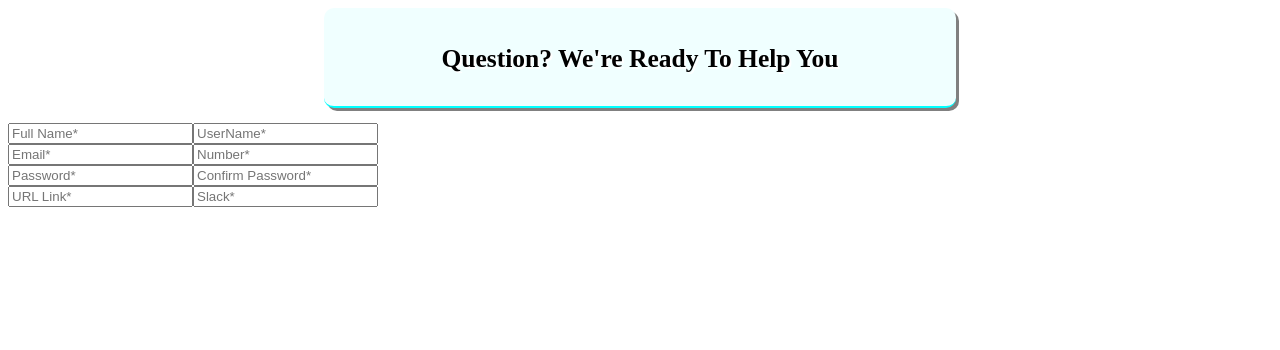
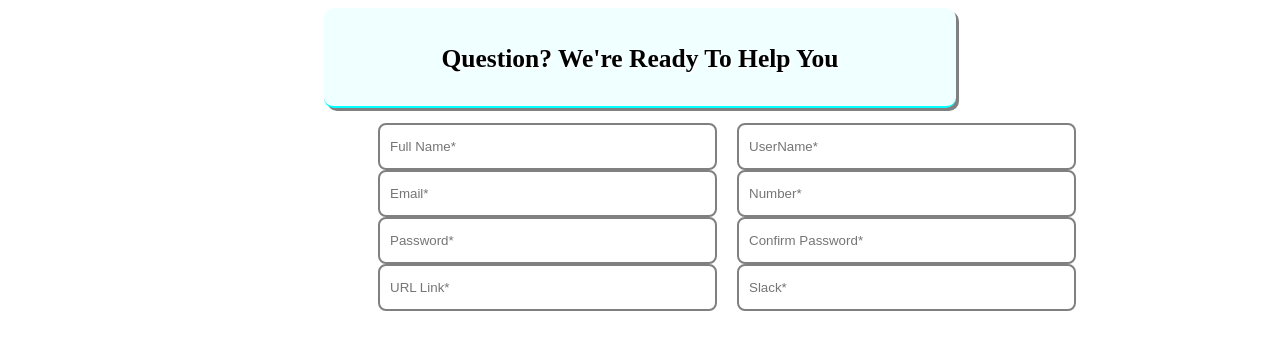
Before and after one commit to 123Somrat/Form-Validation, a React (Create React App) app: page / in a window 1280 px wide. Shown: the top 350 px of the page. Built offline with nearby package versions, Linux system fonts and the light colour scheme.

Commit message:
apply css all form feild

```diff
--- a/src/App.css
+++ b/src/App.css
@@ -13,3 +13,85 @@
     font-size:17px;
     margin-bottom: 15px;
 }
+
+.formDiv{
+    width:50%;
+    height: 350px;
+    margin:0 auto;
+    box-sizing: border-box;
+    background-color: azure;
+
+}
+.input{
+  width:315px;
+  height:23px;
+  padding:10px;
+  border:2px solid grey;
+  border-radius: 8px;
+  margin-right: 20px;
+  margin-left: 370px;
+
+}
+.userName{
+  width:315px;
+  height:23px;
+  padding:10px;
+  border:2px solid grey;
+  border-radius: 8px;
+}
+.Email{
+  width:315px;
+  height:23px;
+  padding:10px;
+  border:2px solid grey;
+  border-radius: 8px;
+  margin-right: 20px;
+  margin-left: 370px;
+
+}
+.Number{
+  width:315px;
+  height:23px;
+  padding:10px;
+  border:2px solid grey;
+  border-radius: 8px;
+
+
+}
+.Password{
+  width:315px;
+  height:23px;
+  padding:10px;
+  border:2px solid grey;
+  border-radius: 8px;
+  margin-right: 20px;
+  margin-left: 370px;
+}
+.confirm-Password{
+  width:315px;
+  height:23px;
+  padding:10px;
+  border:2px solid grey;
+  border-radius: 8px;
+
+
+}
+.url{
+  width:315px;
+  height:23px;
+  padding:10px;
+  border:2px solid grey;
+  border-radius: 8px;
+  margin-right: 20px;
+  margin-left: 370px;
+  margin-bottom: 15px;
+}
+.slug{
+  width:315px;
+  height:23px;
+  padding:10px;
+  border:2px solid grey;
+  border-radius: 8px;
+
+
+}
--- a/src/CreateForm.js
+++ b/src/CreateForm.js
@@ -1,3 +1,4 @@
+import "./app.css"
 export default function CreateForm(){
 
     return(
```
